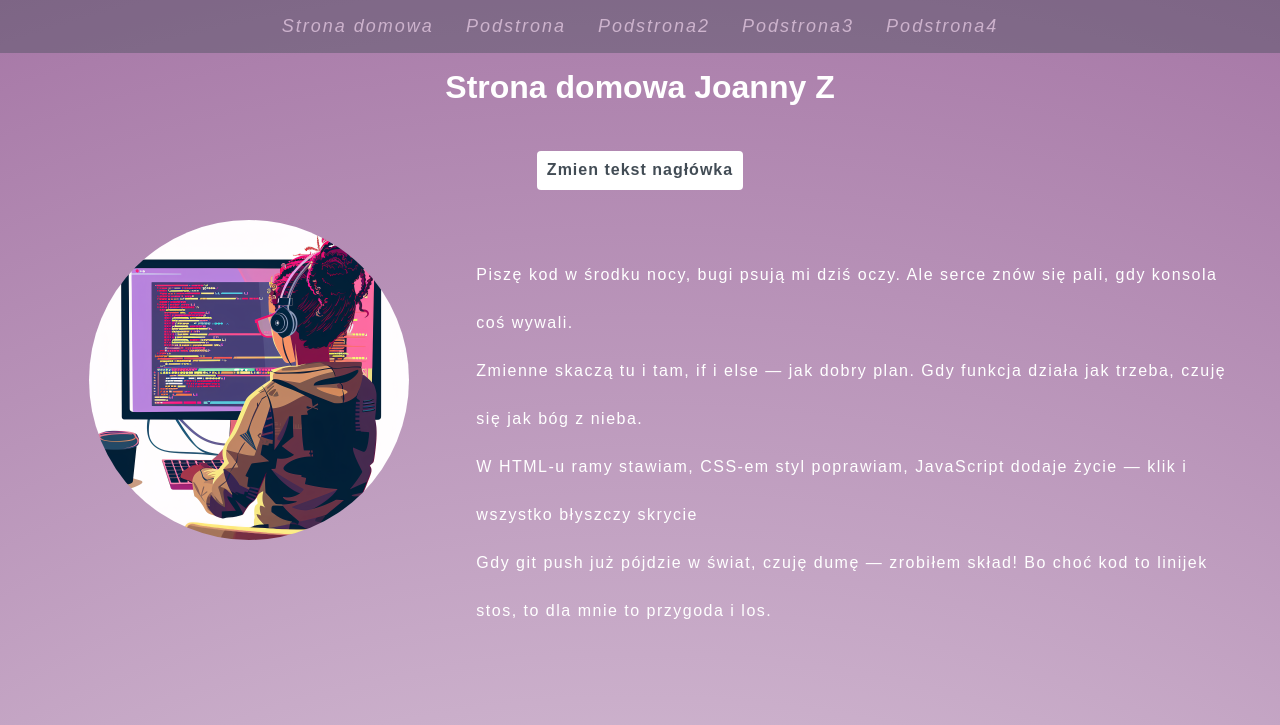
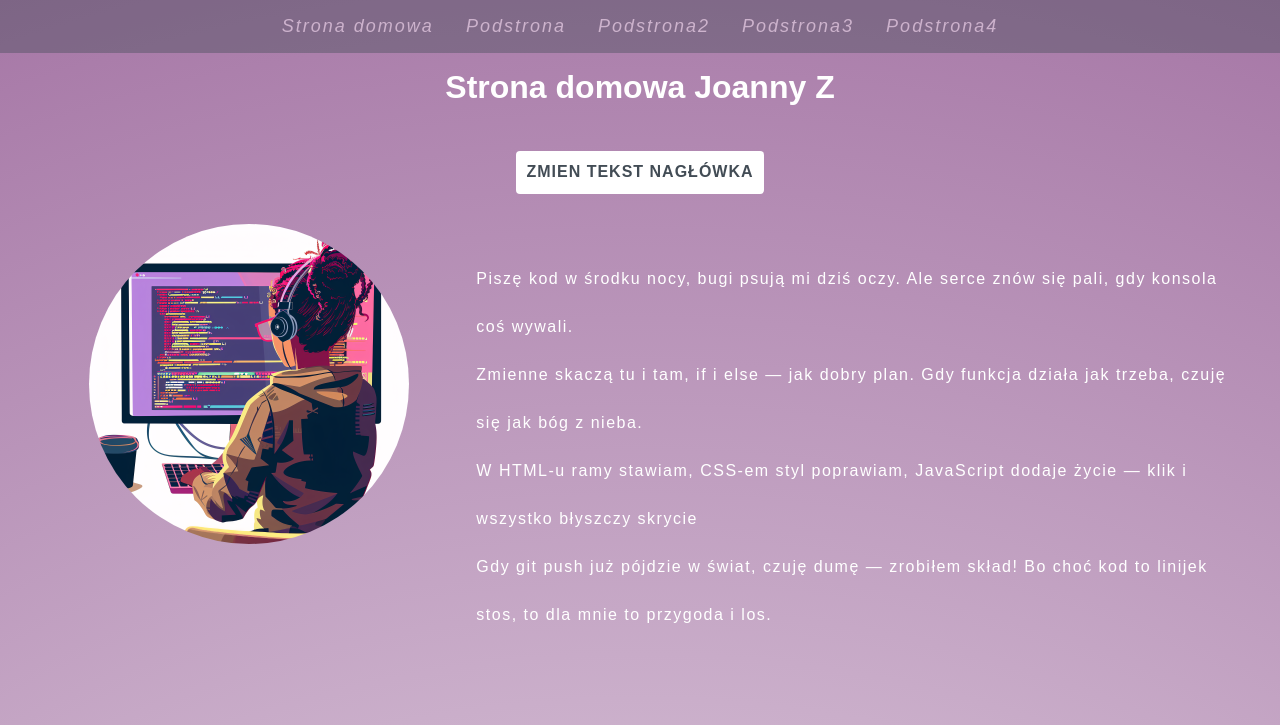
Before and after one commit to AsiaKabacinska/fronted_homepage, a website built with Parcel: page src/index.html in a window 1280 px wide. Shown: the top 725 px of the page. Built offline with nearby package versions, Linux system fonts and the light colour scheme.

Commit message:
button on clik changes

```diff
--- a/src/styles/main.scss
+++ b/src/styles/main.scss
@@ -87,6 +87,7 @@ main {
 .page-header {
   margin: 16px;
   text-align: center;
+
   &__heading {
     margin: 16px;
   }
@@ -187,10 +188,11 @@ table caption {
 .page-header__button {
   background-color: white;
   color: #424c55;
-  font-weight: 800;
+  font-weight: 600;
+  text-transform: uppercase;
   border: 0;
   display: inline-block;
-  padding: 10px 10px;
+  padding: 12px 10px;
   border-radius: 4px;
   margin: 30px;
   letter-spacing: 1px;
```
